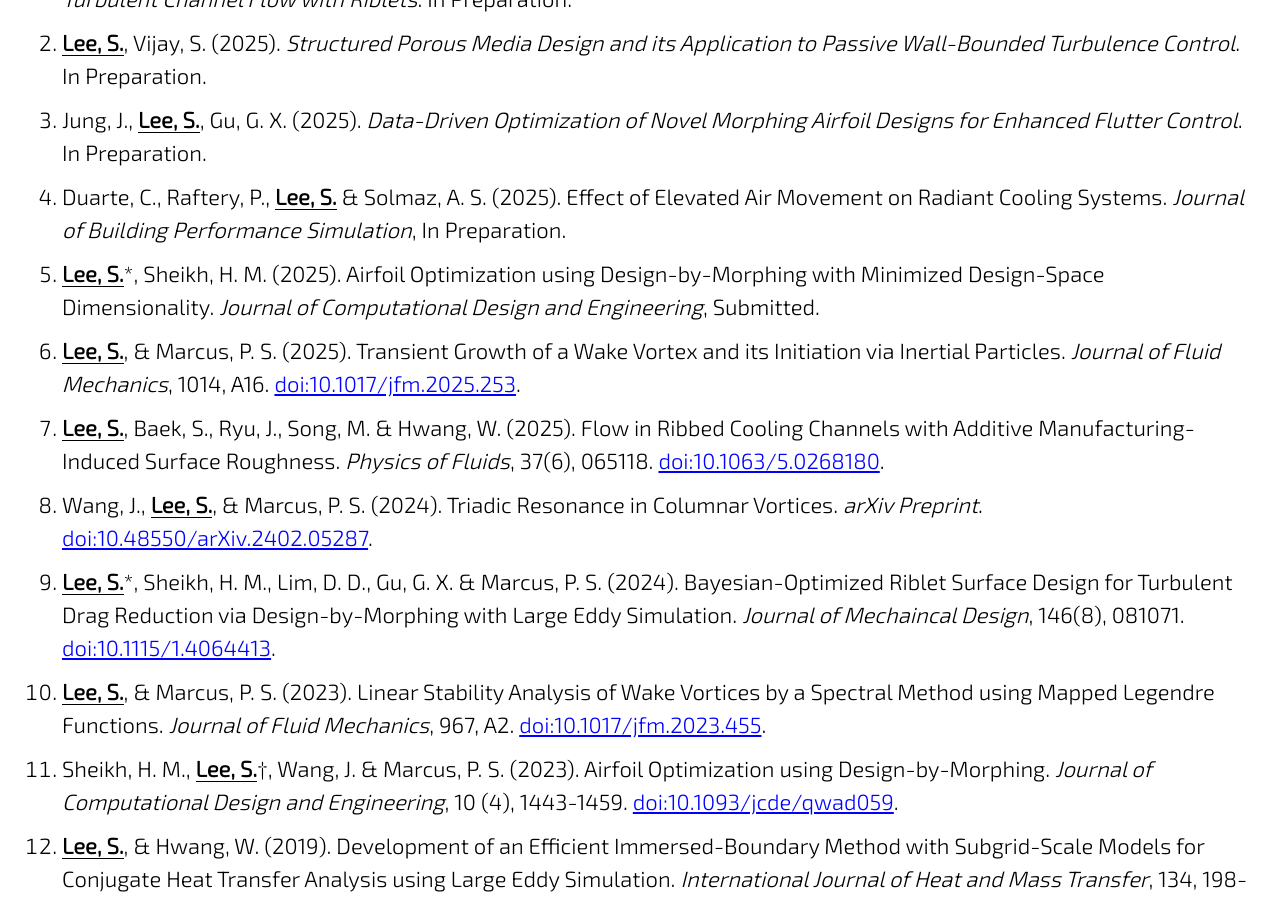
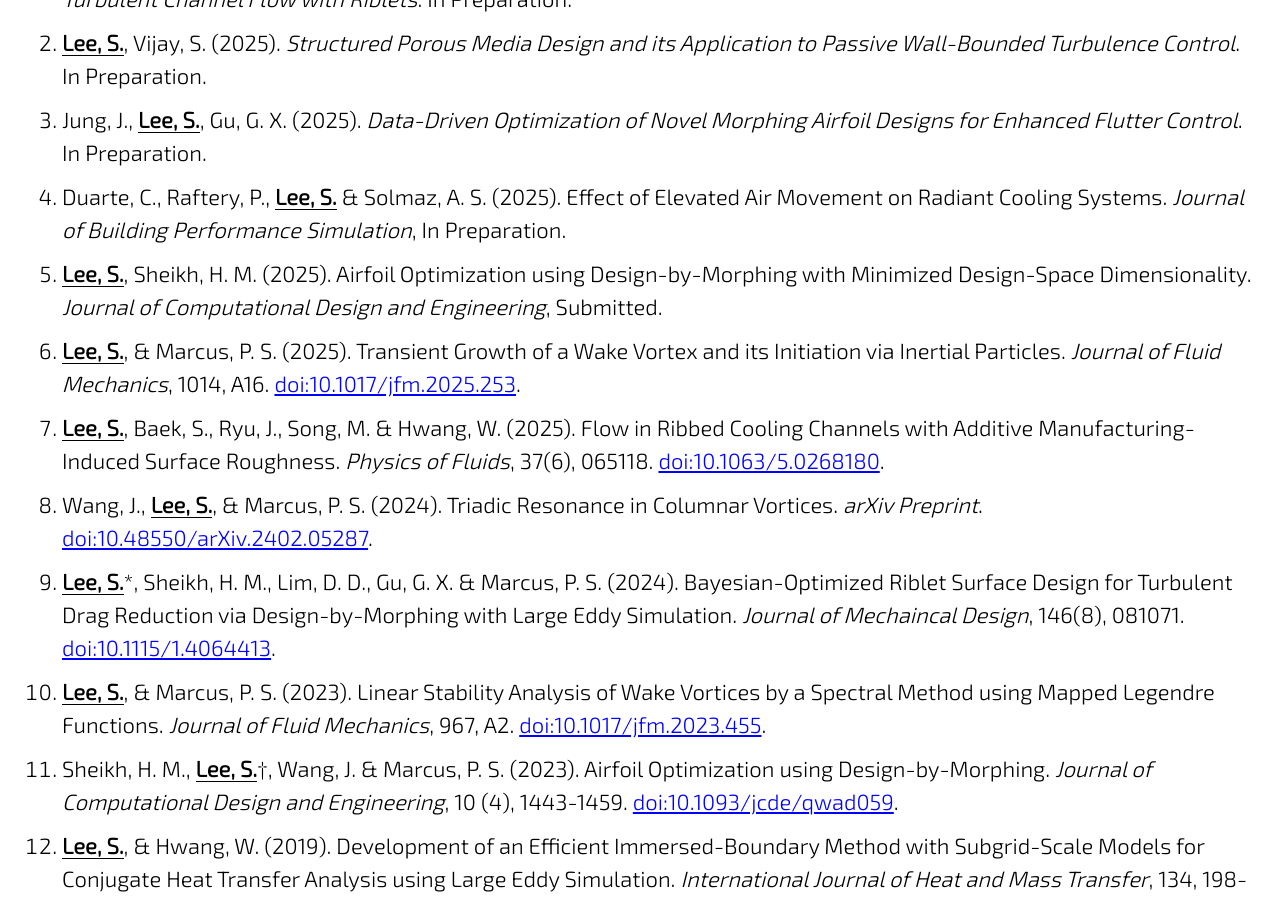
Before and after one commit to jun9303/jun9303.github.io, a Jekyll site: the page built from _pages/publications.md, in a window 1280 px wide and 900 px high, scrolled down 541 px. Built offline with Jekyll 4.4.1, drawn with Linux system fonts in a browser that asks for light colours; cached includes are drawn as plain includes; nearby versions of some CDN libraries; emoji names are drawn with the system emoji font.

Commit message:
New CV & Pub updated

```diff
--- a/_pages/publications.md
+++ b/_pages/publications.md
@@ -16,7 +16,7 @@ header:
 1. <ins>**Lee, S.**</ins>, Vijay, S. (2025). *Structured Porous Media Design and its Application to Passive Wall-Bounded Turbulence Control*. In Preparation.
 1. Jung, J., <ins>**Lee, S.**</ins>, Gu, G. X. (2025). *Data-Driven Optimization of Novel Morphing Airfoil Designs for Enhanced Flutter Control*. In Preparation.
 1. Duarte, C., Raftery, P., <ins>**Lee, S.**</ins> & Solmaz, A. S. (2025). Effect of Elevated Air Movement on Radiant Cooling Systems. *Journal of Building Performance Simulation*, In Preparation.
-1. <ins>**Lee, S.**</ins>\*, Sheikh, H. M. (2025). Airfoil Optimization using Design-by-Morphing with Minimized Design-Space Dimensionality. *Journal of Computational Design and Engineering*, Submitted.
+1. <ins>**Lee, S.**</ins>, Sheikh, H. M. (2025). Airfoil Optimization using Design-by-Morphing with Minimized Design-Space Dimensionality. *Journal of Computational Design and Engineering*, Submitted.
 1. <ins>**Lee, S.**</ins>, & Marcus, P. S. (2025). Transient Growth of a Wake Vortex and its Initiation via Inertial Particles. *Journal of Fluid Mechanics*, 1014, A16. [doi:10.1017/jfm.2025.253](https://doi.org/10.1017/jfm.2025.253).
 1. <ins>**Lee, S.**</ins>, Baek, S., Ryu, J., Song, M. & Hwang, W. (2025). Flow in Ribbed Cooling Channels with Additive Manufacturing-Induced Surface Roughness. *Physics of Fluids*, 37(6), 065118. [doi:10.1063/5.0268180](https://doi.org/10.1063/5.0268180).
 1. Wang, J., <ins>**Lee, S.**</ins>, & Marcus, P. S. (2024). Triadic Resonance in Columnar Vortices. *arXiv Preprint*. [doi:10.48550/arXiv.2402.05287](https://doi.org/10.48550/arXiv.2402.05287).
```
